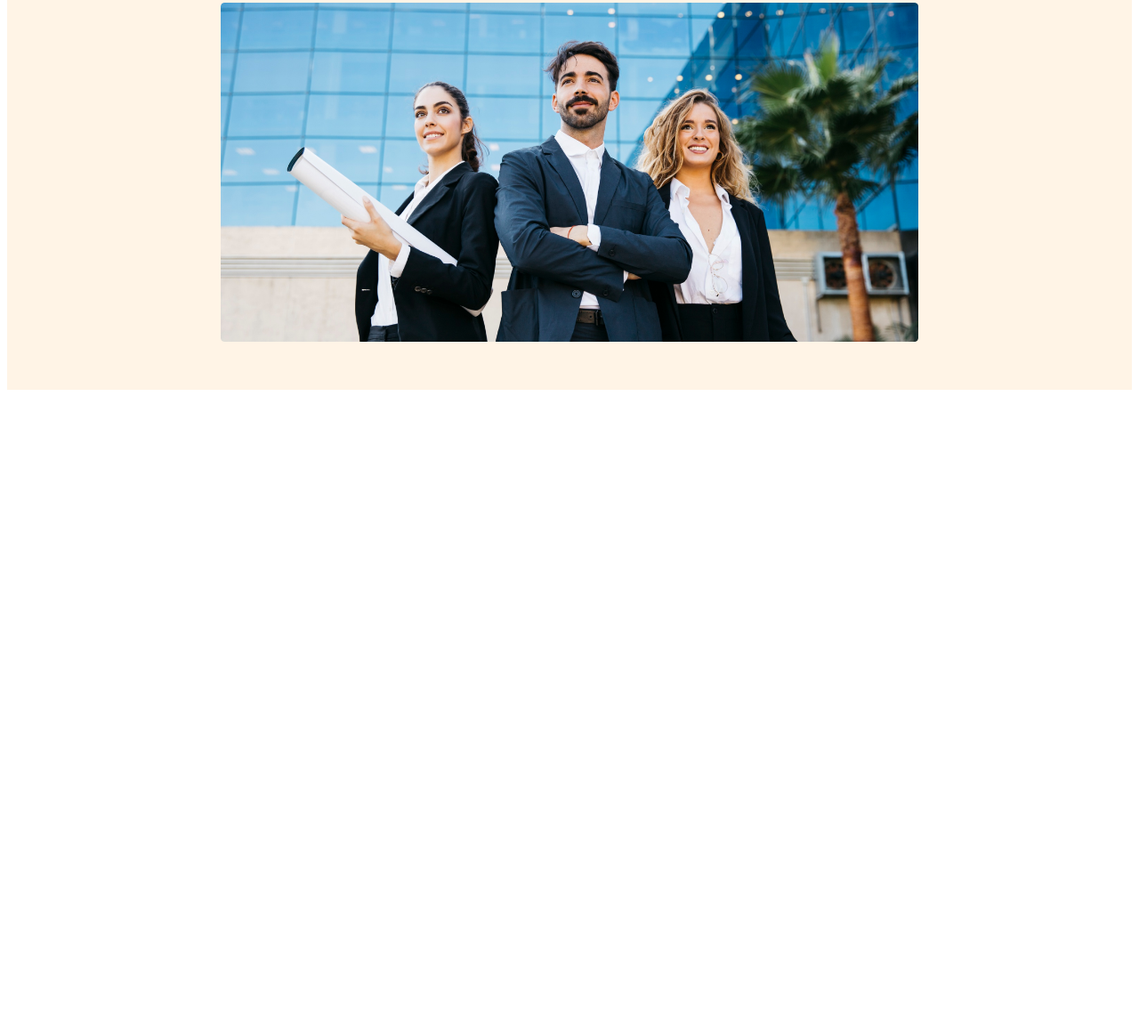
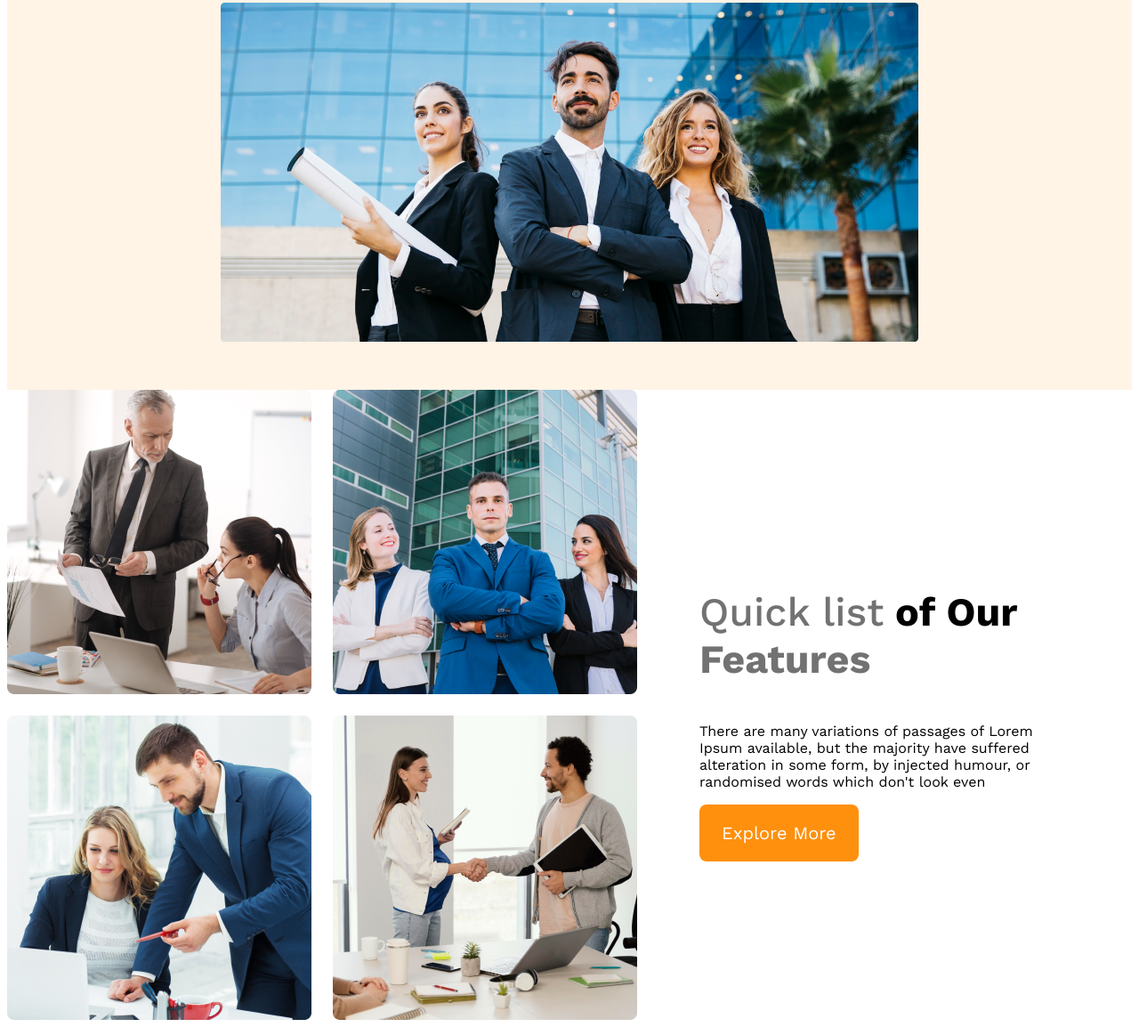
Before and after one commit to anikmondol/G3---Architets, a plain HTML site: page index.html in a window 1280 px wide. Shown: the part 558-1712 px from the top of the page at 89% size. Before the commit the page ends 1004 px from the top, so only its background shows below. Drawn offline with nearby package versions, Linux system fonts and the light colour scheme.

Commit message:
fectures content added

```diff
--- a/index.html
+++ b/index.html
@@ -7,7 +7,9 @@
     <link rel="stylesheet" href="styles/architets.css">
 </head>
 <body>
+
     <header>
+        <!-- header start -->
         <nav>
             <h3 class="nav-title">G3 Architects</h3>
             <ul>
@@ -25,9 +27,27 @@
             </div>
             <img src="images/banner.png" alt="">
         </div>
+        <!-- features sections start -->
+    </header>
+    <!-- header end -->
+    <main>
+        <!-- features sections start -->
+        <section class="teams-container">
+            <div class="teams-img-container">
+                <img src="images/team1.png" alt="">
+                <img src="images/team2.png" alt="">
+                <img src="images/team3.png" alt="">
+                <img src="images/team4.png" alt="">
 
-    </header>
-    <main>
+            </div>
+            <div class="teams-content">
+                <h3 class="teams-title"><span class="quick-list">Quick list</span> of Our <span class="text-Features">Features</span></h3>
+                <p class="teams-description">There are many variations of passages of Lorem Ipsum available, but the majority have suffered alteration in some form, by injected humour, or randomised words which don't look even</p>
+                <button class="btn-primary">Explore More</button>
+            </div>
+
+        </section>
+
 
     </main>
     <footer>
--- a/styles/architets.css
+++ b/styles/architets.css
@@ -33,7 +33,7 @@ nav{
 
 .nav-title{
     font-size: 2.5rem;
-    font-weight: 800;
+    font-weight: 700;
     color: #131313;
 }
 
@@ -105,3 +105,46 @@ nav li a{
         flex-direction: column;
     }
 }
+
+
+
+/* main styles */
+
+
+main{
+    max-width: 1440px;
+    margin: 0 auto;
+}
+
+
+/* teams styles */
+
+.teams-container{
+    display: flex;
+    align-items: center;
+}
+
+.teams-img-container{
+    display: grid;
+    grid-template-columns: repeat(2, 1fr);
+    gap: 1.5rem;
+}
+
+.teams-content{
+    padding-left: 70px;
+    padding-right: 70px;
+}
+
+.teams-title{
+    font-size: 2.8rem;
+}
+
+.teams-title .quick-list{
+    color: #727272;
+    font-weight: 500
+}
+
+.teams-title .text-Features{
+    color: #727272;
+    font-weight: 700px;
+}
```
